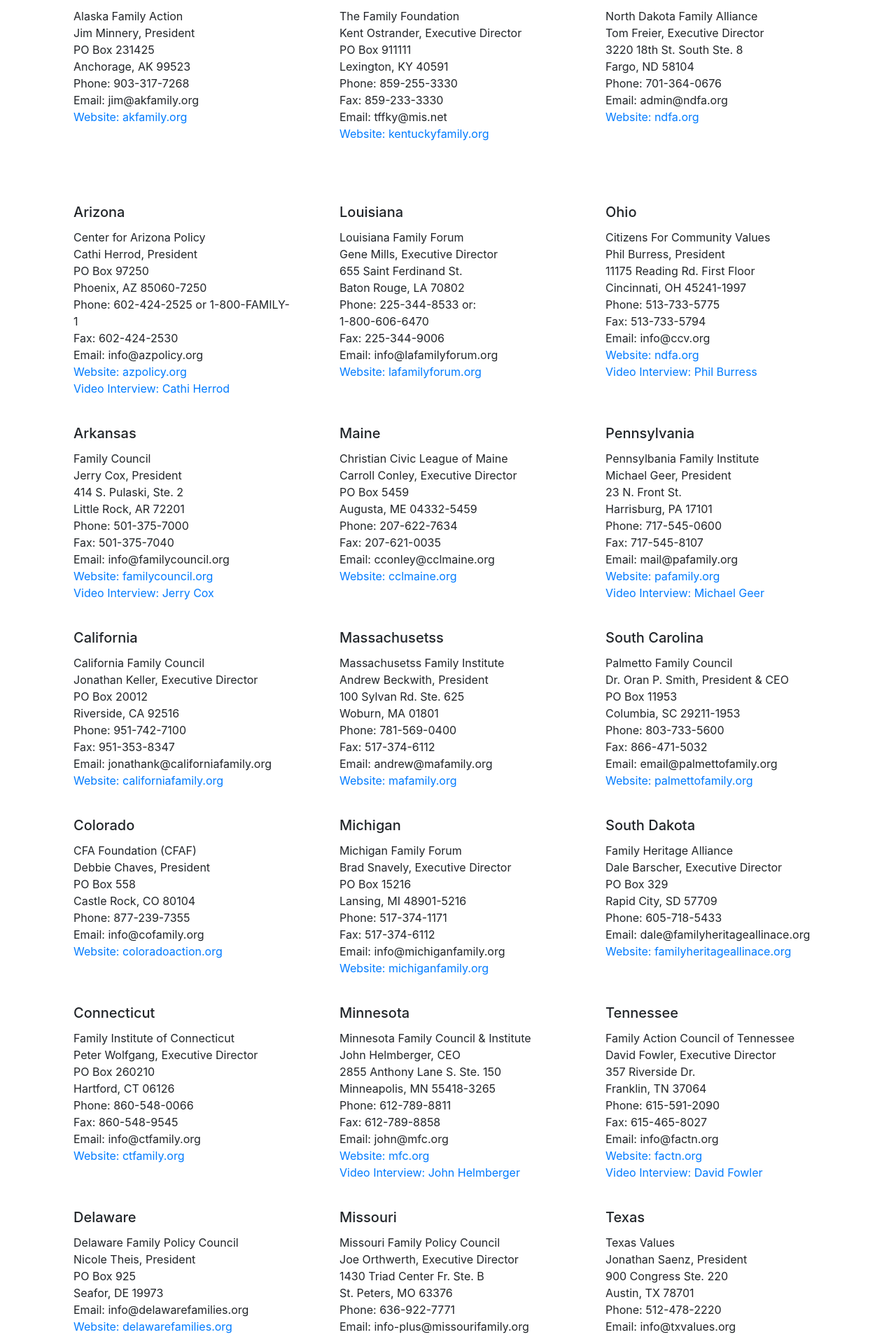
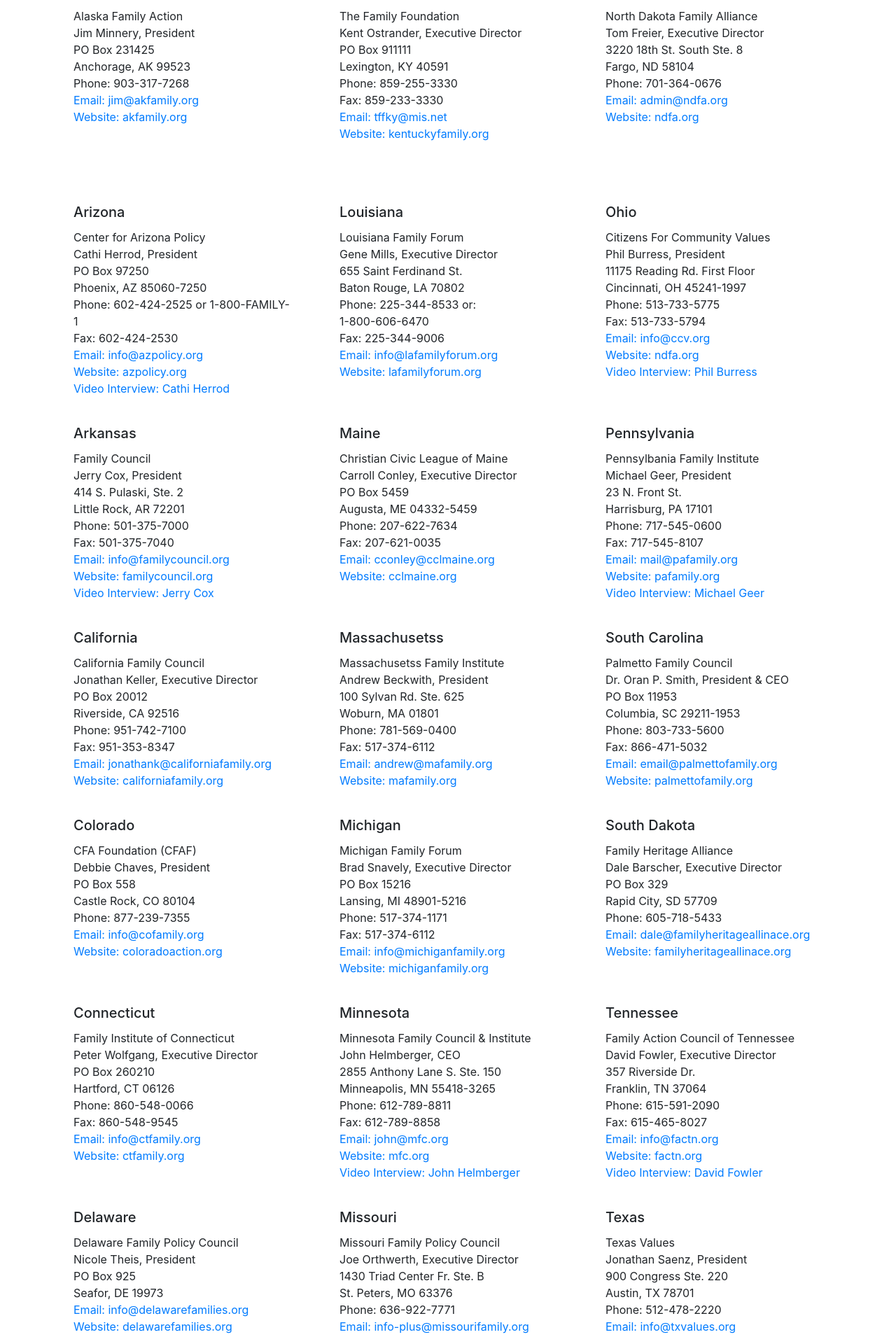
Before and after one commit to jarededrake/cfa-website, a React (Create React App) app: page /allianceofstates in a window 1280 px wide. Shown: the part 847-2757 px from the top of the page at 70% size. Built offline with nearby package versions, Linux system fonts and the light colour scheme.

Commit message:
added mailto links

```diff
--- a/src/components/AllianceOfStates.js
+++ b/src/components/AllianceOfStates.js
@@ -32,7 +32,11 @@
                 <p className='card-text'>Birmingham, AL 35223 </p>
                 <p className='card-text'>Phone: 205-870-9900</p>
                 <p className='card-text'>Fax: 205-870-4407</p>
-                <p className='card-text'>Email: calebc@alabamapolicy.org</p>
+                <p className='card-text'>
+                  <a href='mailto:calebc@alabamapolicy.org'>
+                    Email: calebc@alabamapolicy.org
+                  </a>
+                </p>
                 <p className='card-text'>
                   <a href='https://alabamapolicy.org/'>
                     Website: AlabamaPolicy.org
@@ -51,7 +55,9 @@
                 <p className='card-text'>Topeka, KS 66604 </p>
                 <p className='card-text'>Phone: 316-993-3900</p>
                 <p className='card-text'>
-                  Email: kansas@familypolicyalliance.com
+                  <a href='mailto:kansas@familypolicyalliance.com'>
+                    Email: kansas@familypolicyalliance.com
+                  </a>
                 </p>
                 <p className='card-text'>
                   <a href='https://familypolicyalliance.com/?fpastate=KS'>
@@ -73,7 +79,9 @@
                 <p className='card-text'>Raleigh, NC 28419</p>
                 <p className='card-text'>Phone: 919-807-0800</p>
                 <p className='card-text'>Fax: 919-807-0900</p>
-                <p className='card-text'>Email: admin@ncfamily.org</p>
+                <p className='card-text'>
+                  <a href='mailto:admin@ncfamily.org'>admin@ncfamily.org</a>
+                </p>
                 <p className='card-text'>
                   <a href='https://www.ncfamily.org/'>Website: ncfamily.org</a>
                 </p>
@@ -91,7 +99,9 @@
                 <p className='card-text'>PO Box 231425</p>
                 <p className='card-text'>Anchorage, AK 99523</p>
                 <p className='card-text'>Phone: 903-317-7268</p>
-                <p className='card-text'>Email: jim@akfamily.org</p>
+                <p className='card-text'>
+                  <a href='mailto:jim@akfamily.org'>Email: jim@akfamily.org</a>
+                </p>
                 <p className='card-text'>
                   <a href='https://www.akfamily.org/'>Website: akfamily.org</a>
                 </p>
@@ -108,7 +118,9 @@
                 <p className='card-text'>Lexington, KY 40591</p>
                 <p className='card-text'>Phone: 859-255-3330</p>
                 <p className='card-text'>Fax: 859-233-3330</p>
-                <p className='card-text'>Email: tffky@mis.net</p>
+                <p className='card-text'>
+                  <a href='mailto:tffky@mis.net'>Email: tffky@mis.net</a>
+                </p>
                 <p className='card-text'>
                   <a href='https://www.kentuckyfamily.org/'>
                     Website: kentuckyfamily.org
@@ -126,7 +138,9 @@
                 <p className='card-text'>3220 18th St. South Ste. 8</p>
                 <p className='card-text'>Fargo, ND 58104</p>
                 <p className='card-text'>Phone: 701-364-0676</p>
-                <p className='card-text'>Email: admin@ndfa.org</p>
+                <p className='card-text'>
+                  <a href='mailto:admin@ndfa.org'>Email: admin@ndfa.org</a>
+                </p>
                 <p className='card-text'>
                   <a href='http://www.ndfa.org/index.php'>Website: ndfa.org</a>
                 </p>
@@ -147,7 +161,11 @@
                   Phone: 602-424-2525 or 1-800-FAMILY-1
                 </p>
                 <p className='card-text'>Fax: 602-424-2530</p>
-                <p className='card-text'>Email: info@azpolicy.org</p>
+                <p className='card-text'>
+                  <a href='mailto:info@azpolicy.org'>
+                    Email: info@azpolicy.org
+                  </a>
+                </p>
                 <p className='card-text'>
                   <a href='https://www.azpolicy.org/'>Website: azpolicy.org</a>
                 </p>
@@ -170,7 +188,11 @@
                 <p className='card-text'>Phone: 225-344-8533 or:</p>
                 <p className='card-text'>1-800-606-6470</p>
                 <p className='card-text'>Fax: 225-344-9006</p>
-                <p className='card-text'>Email: info@lafamilyforum.org</p>
+                <p className='card-text'>
+                  <a href='info@lafamilyforum.org'>
+                    Email: info@lafamilyforum.org
+                  </a>
+                </p>
                 <p className='card-text'>
                   <a href='https://www.lafamilyforum.org/'>
                     Website: lafamilyforum.org
@@ -189,7 +211,9 @@
                 <p className='card-text'>Cincinnati, OH 45241-1997</p>
                 <p className='card-text'>Phone: 513-733-5775</p>
                 <p className='card-text'>Fax: 513-733-5794</p>
-                <p className='card-text'>Email: info@ccv.org</p>
+                <p className='card-text'>
+                  <a href='mailto:info@ccv.org'>Email: info@ccv.org</a>
+                </p>
                 <p className='card-text'>
                   <a href='https://www.ccv.org/'>Website: ndfa.org</a>
                 </p>
@@ -214,7 +238,11 @@
                 <p className='card-text'>Little Rock, AR 72201</p>
                 <p className='card-text'>Phone: 501-375-7000</p>
                 <p className='card-text'>Fax: 501-375-7040</p>
-                <p className='card-text'>Email: info@familycouncil.org</p>
+                <p className='card-text'>
+                  <a href='mailto:info@familycouncil.org'>
+                    Email: info@familycouncil.org
+                  </a>
+                </p>
                 <p className='card-text'>
                   <a href='http://familycouncil.org/'>
                     Website: familycouncil.org
@@ -238,7 +266,11 @@
                 <p className='card-text'>Augusta, ME 04332-5459</p>
                 <p className='card-text'>Phone: 207-622-7634</p>
                 <p className='card-text'>Fax: 207-621-0035</p>
-                <p className='card-text'>Email: cconley@cclmaine.org</p>
+                <p className='card-text'>
+                  <a href='mailto:cconley@cclmaine.org'>
+                    Email: cconley@cclmaine.org
+                  </a>
+                </p>
                 <p className='card-text'>
                   <a href='https://cclmaine.org/'>Website: cclmaine.org</a>
                 </p>
@@ -255,7 +287,11 @@
                 <p className='card-text'>Harrisburg, PA 17101</p>
                 <p className='card-text'>Phone: 717-545-0600</p>
                 <p className='card-text'>Fax: 717-545-8107</p>
-                <p className='card-text'>Email: mail@pafamily.org</p>
+                <p className='card-text'>
+                  <a href='mailto:mail@pafamily.org'>
+                    Email: mail@pafamily.org
+                  </a>
+                </p>
                 <p className='card-text'>
                   <a href='http://www.pafamily.org/'>Website: pafamily.org</a>
                 </p>
@@ -280,7 +316,9 @@
                 <p className='card-text'>Phone: 951-742-7100</p>
                 <p className='card-text'>Fax: 951-353-8347</p>
                 <p className='card-text'>
-                  Email: jonathank@californiafamily.org
+                  <a href='mailto:jonathank@californiafamily.org'>
+                    Email: jonathank@californiafamily.org
+                  </a>
                 </p>
                 <p className='card-text'>
                   <a href='http://www.californiafamily.org/'>
@@ -300,7 +338,11 @@
                 <p className='card-text'>Woburn, MA 01801</p>
                 <p className='card-text'>Phone: 781-569-0400</p>
                 <p className='card-text'>Fax: 517-374-6112</p>
-                <p className='card-text'>Email: andrew@mafamily.org</p>
+                <p className='card-text'>
+                  <a href='mailto:andrew@mafamily.org'>
+                    Email: andrew@mafamily.org
+                  </a>
+                </p>
                 <p className='card-text'>
                   <a href='http://www.mafamily.org/'>Website: mafamily.org</a>
                 </p>
@@ -317,7 +359,11 @@
                 <p className='card-text'>Columbia, SC 29211-1953</p>
                 <p className='card-text'>Phone: 803-733-5600</p>
                 <p className='card-text'>Fax: 866-471-5032</p>
-                <p className='card-text'>Email: email@palmettofamily.org</p>
+                <p className='card-text'>
+                  <a href='mailto:email@palmettofamily.org'>
+                    Email: email@palmettofamily.org
+                  </a>
+                </p>
                 <p className='card-text'>
                   <a href='http://www.palmettofamily.org/'>
                     Website: palmettofamily.org
@@ -337,7 +383,11 @@
                 <p className='card-text'>PO Box 558</p>
                 <p className='card-text'>Castle Rock, CO 80104</p>
                 <p className='card-text'>Phone: 877-239-7355</p>
-                <p className='card-text'>Email: info@cofamily.org</p>
+                <p className='card-text'>
+                  <a href='mailto:info@cofamily.org'>
+                    Email: info@cofamily.org
+                  </a>
+                </p>
                 <p className='card-text'>
                   <a href='coloradoaction.org'>Website: coloradoaction.org</a>
                 </p>
@@ -354,7 +404,11 @@
                 <p className='card-text'>Lansing, MI 48901-5216</p>
                 <p className='card-text'>Phone: 517-374-1171</p>
                 <p className='card-text'>Fax: 517-374-6112</p>
-                <p className='card-text'>Email: info@michiganfamily.org</p>
+                <p className='card-text'>
+                  <a href='mailto:info@michiganfamily.org'>
+                    Email: info@michiganfamily.org
+                  </a>
+                </p>
                 <p className='card-text'>
                   <a href='http://www.michiganfamily.org/'>
                     Website: michiganfamily.org
@@ -373,7 +427,9 @@
                 <p className='card-text'>Rapid City, SD 57709</p>
                 <p className='card-text'>Phone: 605-718-5433</p>
                 <p className='card-text'>
-                  Email: dale@familyheritageallinace.org
+                  <a href='mailto:dale@familyheritageallinace.org'>
+                    Email: dale@familyheritageallinace.org
+                  </a>
                 </p>
                 <p className='card-text'>
                   <a href='http://www.familyheritagealliance.org/'>
@@ -395,7 +451,11 @@
                 <p className='card-text'>Hartford, CT 06126</p>
                 <p className='card-text'>Phone: 860-548-0066</p>
                 <p className='card-text'>Fax: 860-548-9545</p>
-                <p className='card-text'>Email: info@ctfamily.org</p>
+                <p className='card-text'>
+                  <a href='mailto:info@ctfamily.org'>
+                    Email: info@ctfamily.org
+                  </a>
+                </p>
                 <p className='card-text'>
                   <a href='http://www.ctfamily.org/'>Website: ctfamily.org</a>
                 </p>
@@ -414,7 +474,9 @@
                 <p className='card-text'>Minneapolis, MN 55418-3265</p>
                 <p className='card-text'>Phone: 612-789-8811</p>
                 <p className='card-text'>Fax: 612-789-8858</p>
-                <p className='card-text'>Email: john@mfc.org</p>
+                <p className='card-text'>
+                  <a href='mailto:john@mfc.org'>Email: john@mfc.org</a>
+                </p>
                 <p className='card-text'>
                   <a href='http://www.mfc.org/'>Website: mfc.org</a>
                 </p>
@@ -436,7 +498,9 @@
                 <p className='card-text'>Franklin, TN 37064</p>
                 <p className='card-text'>Phone: 615-591-2090</p>
                 <p className='card-text'>Fax: 615-465-8027</p>
-                <p className='card-text'>Email: info@factn.org</p>
+                <p className='card-text'>
+                  <a href='info@factn.org'>Email: info@factn.org</a>
+                </p>
                 <p className='card-text'>
                   <a href='http://www.factn.org/'>Website: factn.org</a>
                 </p>
@@ -458,7 +522,11 @@
                 <p className='card-text'>Nicole Theis, President</p>
                 <p className='card-text'>PO Box 925</p>
                 <p className='card-text'>Seafor, DE 19973</p>
-                <p className='card-text'>Email: info@delawarefamilies.org</p>
+                <p className='card-text'>
+                  <a href='mailto:info@delawarefamilies.org'>
+                    Email: info@delawarefamilies.org
+                  </a>
+                </p>
                 <p className='card-text'>
                   <a href='http://www.delawarefamilies.org/'>
                     Website: delawarefamilies.org
@@ -476,7 +544,11 @@
                 <p className='card-text'>1430 Triad Center Fr. Ste. B</p>
                 <p className='card-text'>St. Peters, MO 63376</p>
                 <p className='card-text'>Phone: 636-922-7771</p>
-                <p className='card-text'>Email: info-plus@missourifamily.org</p>
+                <p className='card-text'>
+                  <a href='mailto:info-plus@missourifamily.org'>
+                    Email: info-plus@missourifamily.org
+                  </a>
+                </p>
                 <p className='card-text'>
                   <a href='http://www.missourifamily.org/'>
                     Website: missourifamily.org
@@ -494,7 +566,11 @@
                 <p className='card-text'>900 Congress Ste. 220</p>
                 <p className='card-text'>Austin, TX 78701</p>
                 <p className='card-text'>Phone: 512-478-2220</p>
-                <p className='card-text'>Email: info@txvalues.org</p>
+                <p className='card-text'>
+                  <a href='mailto:info@txvalues.org'>
+                    Email: info@txvalues.org
+                  </a>
+                </p>
                 <p className='card-text'>
                   <a href='http://www.txvalues.org/'>Website: txvalues.org</a>
                 </p>
@@ -520,7 +596,11 @@
                 <p className='card-text'>Orlando, FL 32806</p>
                 <p className='card-text'>Phone: 407-251-5130</p>
                 <p className='card-text'>Fax: 407-251-0023</p>
-                <p className='card-text'>Email: info@flfamily.org</p>
+                <p className='card-text'>
+                  <a href='mailto:info@flfamily.org'>
+                    Email: info@flfamily.org
+                  </a>
+                </p>
                 <p className='card-text'>
                   <a href='http://www.floridafamilyaction.org/'>
                     Website: floridafamilyaction.org
@@ -539,7 +619,11 @@
                 <p className='card-text'>Laurel, MT 59044</p>
                 <p className='card-text'>Phone: 406-628-1141</p>
                 <p className='card-text'>Fax: 406-628-1171</p>
-                <p className='card-text'>Email: jeff@montanafamily.org</p>
+                <p className='card-text'>
+                  <a href='mailto:jeff@montanafamily.org'>
+                    Email: jeff@montanafamily.org
+                  </a>
+                </p>
                 <p className='card-text'>
                   <a href='http://www.montanafamily.org/'>
                     Website: montanafamily.org
@@ -562,7 +646,9 @@
                 <p className='card-text'>Phone: 804-343-0010</p>
                 <p className='card-text'>Fax: 804-343-0050</p>
                 <p className='card-text'>
-                  Email: vafamily@familyfoundation.org
+                  <a href='mailto:vafamily@familyfoundation.org'>
+                    Email: vafamily@familyfoundation.org
+                  </a>
                 </p>
                 <p className='card-text'>
                   <a href='http://www.familyfoundation.org/'>
@@ -589,7 +675,11 @@
                 <p className='card-text'>Kaneohe, HI 96744-5224</p>
                 <p className='card-text'>Phone: 808-203-6704</p>
                 <p className='card-text'>Fax: 808-261-7022</p>
-                <p className='card-text'>Email: info@hawaiifamilyforum.org</p>
+                <p className='card-text'>
+                  <a href='mailto:info@hawaiifamilyforum.org'>
+                    Email: info@hawaiifamilyforum.org
+                  </a>
+                </p>
                 <p className='card-text'>
                   <a href='http://www.hawaiifamilyforum.org/'>
                     Website: hawaiifamilyforum.org
@@ -609,7 +699,9 @@
                 <p className='card-text'>Phone: 402-477-3191</p>
                 <p className='card-text'>Phone: 1-888-777-5188</p>
                 <p className='card-text'>
-                  Email: al@nebraskafamilyalliance.org
+                  <a href='mailto:al@nebraskafamilyalliance.org'>
+                    Email: al@nebraskafamilyalliance.org
+                  </a>
                 </p>
                 <p className='card-text'>
                   <a href='http://nebraskafamilyalliance.org/'>
@@ -631,7 +723,11 @@
                 <p className='card-text'>Lynnwood, WA 98087</p>
                 <p className='card-text'>Phone: 425-608-0242</p>
                 <p className='card-text'>Fax: 425-608-7216</p>
-                <p className='card-text'>Email: jbackholm@fpiw.org</p>
+                <p className='card-text'>
+                  <a href='mailto:jbackholm@fpiw.org'>
+                    Email: jbackholm@fpiw.org
+                  </a>
+                </p>
                 <p className='card-text'>
                   <a href='http://www.fpiw.org/'>Website: fpiw.org</a>
                 </p>
@@ -654,7 +750,11 @@
                 <p className='card-text'>PO Box 563</p>
                 <p className='card-text'>Eagle, ID 83616</p>
                 <p className='card-text'>Phone: 208-939-6622</p>
-                <p className='card-text'>Email: info@cfcidaho.org</p>
+                <p className='card-text'>
+                  <a href='mailto:info@cfcidaho.org'>
+                    Email: info@cfcidaho.org
+                  </a>
+                </p>
                 <p className='card-text'>
                   <a href='http://www.cfcidaho.org/'>Website: cfcidaho.org</a>
                 </p>
```
